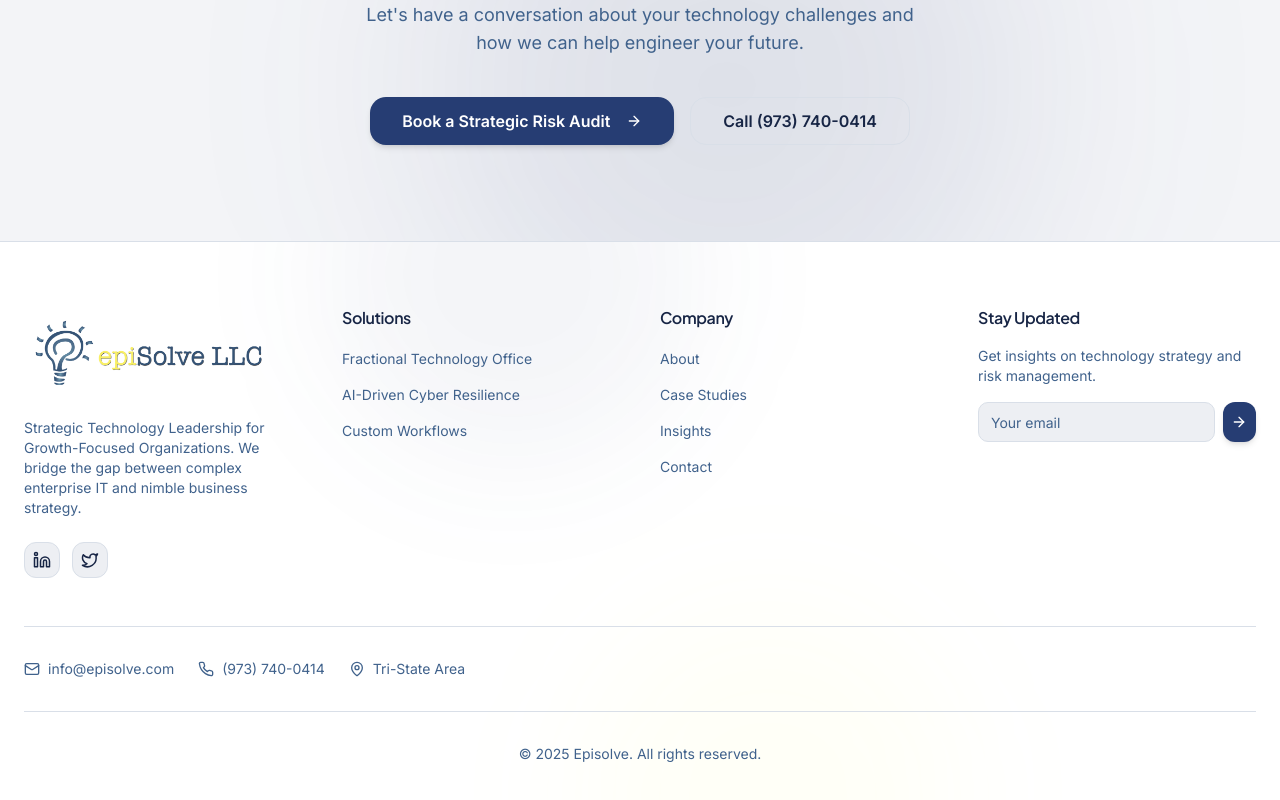
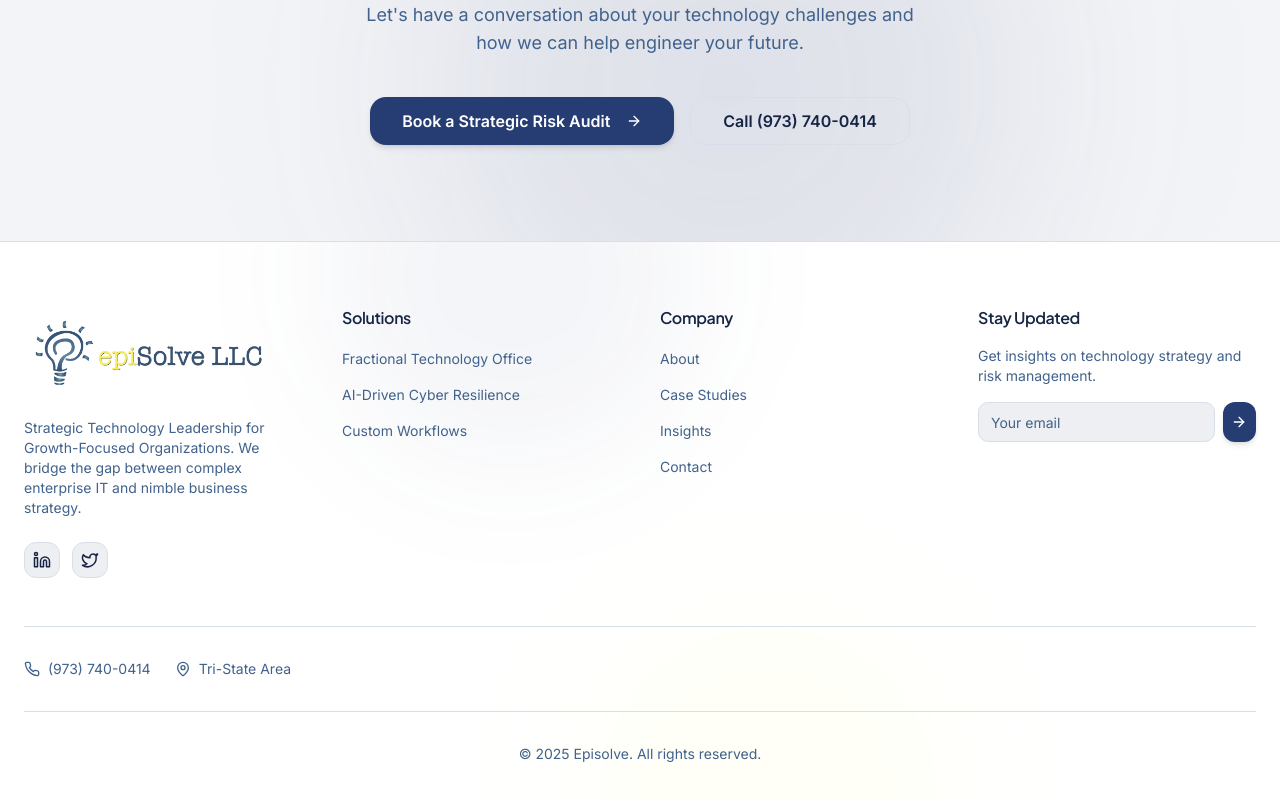
Before and after one commit to epi-claude/episolve-rebrand, a React (Vite) app: page / in a window 1280 px wide. Shown: the part 2695-3495 px from the top of the page. Built offline with nearby package versions, Linux system fonts and the light colour scheme; the HTML template or start-up script is replaced by a standard one.

Commit message:
Visual edit in Lovable
Edited UI in Lovable

```diff
--- a/src/components/layout/Footer.tsx
+++ b/src/components/layout/Footer.tsx
@@ -98,10 +98,7 @@ export function Footer() {
         {/* Contact Info */}
         <div className="mt-12 pt-8 border-t border-border">
           <div className="flex flex-wrap gap-6 justify-center md:justify-start text-sm text-muted-foreground">
-            <a href="mailto:info@episolve.com" className="flex items-center gap-2 hover:text-primary transition-colors">
-              <Mail size={16} />
-              info@episolve.com
-            </a>
+
             <a href="tel:+19737400414" className="flex items-center gap-2 hover:text-primary transition-colors">
               <Phone size={16} />
               (973) 740-0414
```
